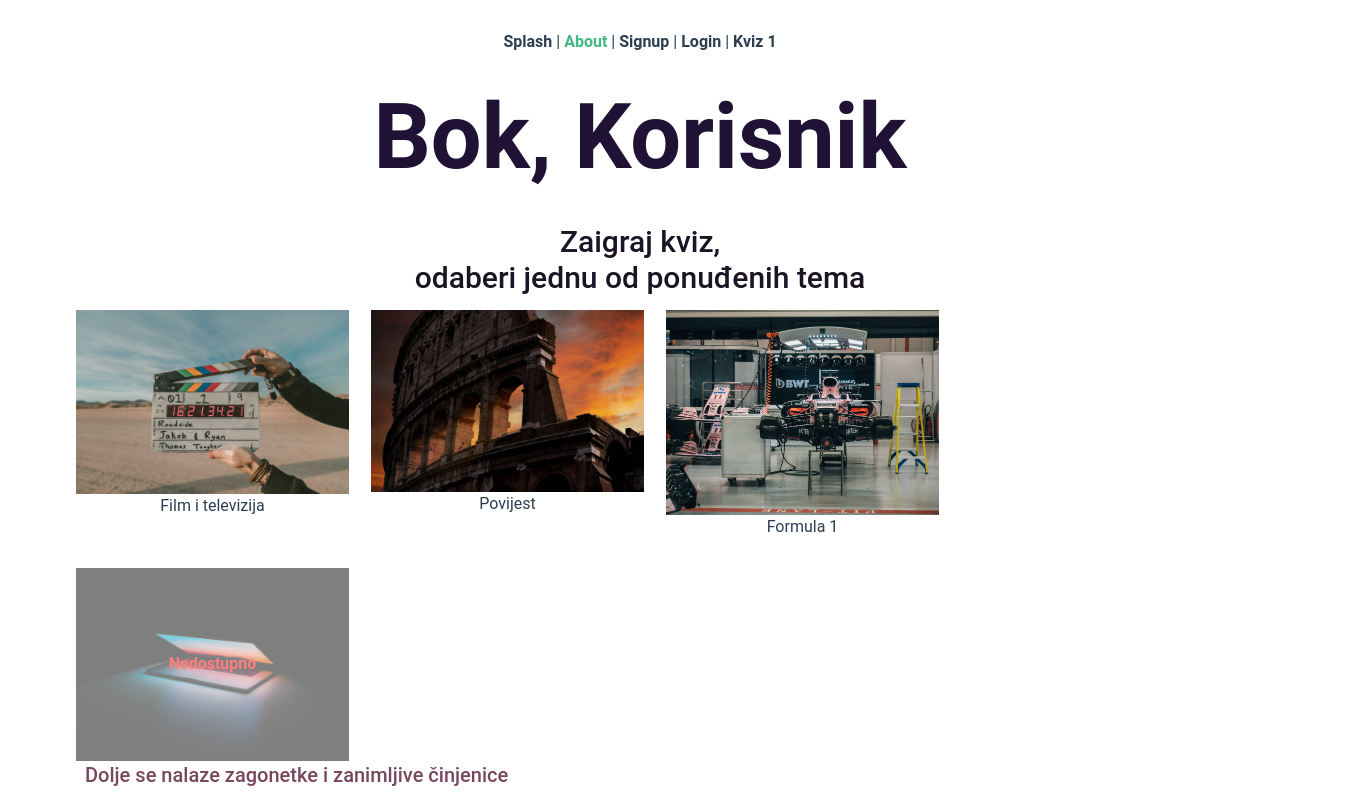
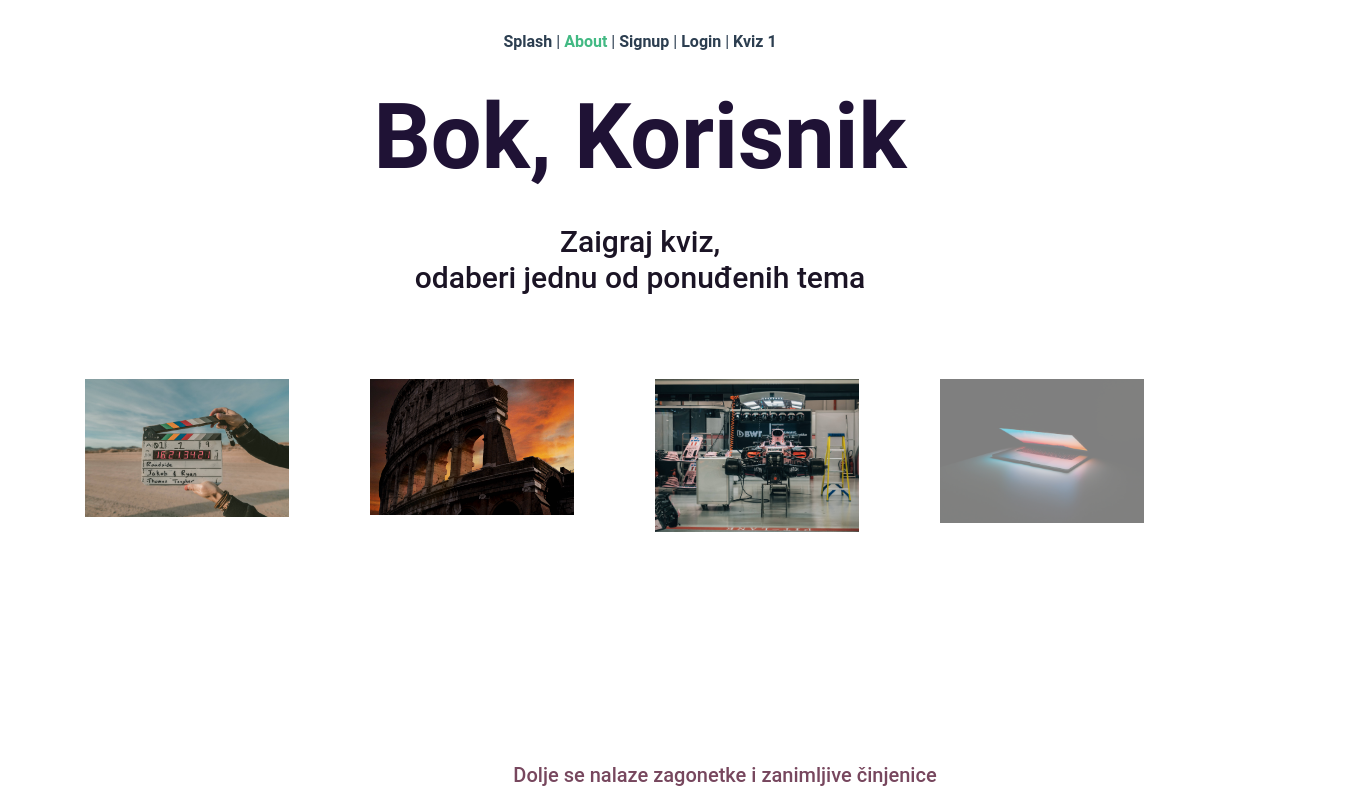
Before and after one commit to kuveeee/misli_brzo, a Vue app in the folder misli_brzo/: page /about in a window 1280 px wide. Shown: the top 800 px of the page, 1365 px wide, since content can reach past the window. Built offline with nearby package versions, Linux system fonts and the light colour scheme.

Commit message:
Stiliziranje
Stiliziranje About i kviz_1

```diff
--- a/misli_brzo/src/views/About.vue
+++ b/misli_brzo/src/views/About.vue
@@ -1,6 +1,6 @@
 <template>
   <div class="container ">
-    <!-- Prvi dio stranice -->
+    <!-- Drugi dio stranice -->
     <div class="prvi_blok">
       <h1><b>Bok, Korisnik</b></h1>
       <br />
@@ -11,27 +11,21 @@
             src="@/assets/tema_filmovi.jpg"
             class="img-fluid float-left"
             alt="Responsive image"
-            style="width:100%"
           />
-          <p>Film i televizija</p>
         </div>
         <div class="col-3">
           <img
             src="@/assets/tema_povijest.jpg"
             class="img-fluid float-left"
             alt="Responsive image"
-            style="width:100%"
           />
-          <p>Povijest</p>
         </div>
         <div class="col-3">
           <img
             src="@/assets/tema_formula_1.jpg"
             class="img-fluid float-left"
             alt="Responsive image"
-            style="width:100%"
           />
-          <p>Formula 1</p>
         </div>
         <div class="col-3">
           <div class="tema_nedostupna">
@@ -39,15 +33,13 @@
               src="@/assets/tema_tehnologija.jpg"
               class="img-fluid float-left"
               alt="Responsive image"
-              style="width:100%"
             />
-            <div class="centered"><b>Nedostupno</b></div>
           </div>
         </div>
       </div>
       <!-- row -->
 
-      <div class="zagonetke_cinjenice">
+      <div class="zagonetke_cinjenice col-12">
         <h4>Dolje se nalaze zagonetke i zanimljive činjenice</h4>
       </div>
     </div>
@@ -120,34 +112,9 @@ h2 {
 }
 
 img {
-  // width: 80%;
-  //padding-top: 75px;
+  width: 80%;
+  padding-top: 75px;
   //padding-inline: 10px;
-}
-
-.col-3 {
-  flex: 25%;
-  padding: 5px;
-  text-align: center;
-  display: block;
-  background-color: transparent;
-  border: 1px solid transparent;
-  margin-right: 10px;
-  margin-bottom: 1px;
-  float: left;
-}
-.row::after {
-  width: 965px;
-  content: "";
-  clear: both;
-  display: flex;
-}
-.centered {
-  position: absolute;
-  top: 50%;
-  left: 50%;
-  transform: translate(-50%, -50%);
-  color: red;
 }
 .tema_nedostupna {
   opacity: 50%;
@@ -162,7 +129,7 @@ img {
 //Drugi dio zaslona //Drugi dio zaslona //Drugi dio zaslona //Drugi dio zaslona
 .drugi_blok {
   color: white;
-  height: 1080px;
+  height: 100vh;
   background-image: linear-gradient(#ee96c1, #ec358f);
   padding-top: 50px;
   padding-left: 80px;
--- a/misli_brzo/src/views/kviz_1.vue
+++ b/misli_brzo/src/views/kviz_1.vue
@@ -1,15 +1,20 @@
 <template>
   <div class="body">
-    <h1>MisliBrzo</h1>
+    <div class="prvi_red">
+      <div class="izlaz col-1"></div>
+      <a href="/about">Izlaz</a>
+      <h1>MisliBrzo</h1>
+    </div>
+
     <h2>Kviz FILMOVI</h2>
     <div class="pitanje d-flex w-50">
       <p>Lorem ipsum dolor sit amet consectetur adipisicing elit?</p>
     </div>
     <!-- Pitanje -->
 
-    <!-- <div class="formula_1_svg">
-        <img src="@/assets/tema_formula_1.svg" alt="Formula 1 car" />
-      </div> -->
+    <div class="formula_1_svg">
+      <img src="@/assets/tema_formula_1.svg" alt="Formula 1 car" />
+    </div>
 
     <div class="odgovor">
       <p>Odgovor A</p>
@@ -35,13 +40,24 @@ export default {};
   background-color: #9d5cc2;
   height: 100vh;
 }
-h1{
+.prvi_red {
+}
+.izlaz{
+}
+h1 {
   -webkit-text-stroke: 2px;
+  margin: auto;
+  width: 50%;
 }
 .pitanje {
   background-color: #804aa0;
-  color: #C2A7D2;
+  color: #c2a7d2;
   border-radius: 10px;
+}
+img {
+  width: 40%;
+  opacity: 25%;
+  transform: rotate(-90deg);
 }
 .odgovor {
   background-color: white;
```
Also changed, not shown: misli_brzo/src/assets/tema_formula_1.svg (renamed from misli_brzo/src/assets/originalne slike/tema_formula_1.svg), 1 other file (tests, documents, lock files or other folders).
